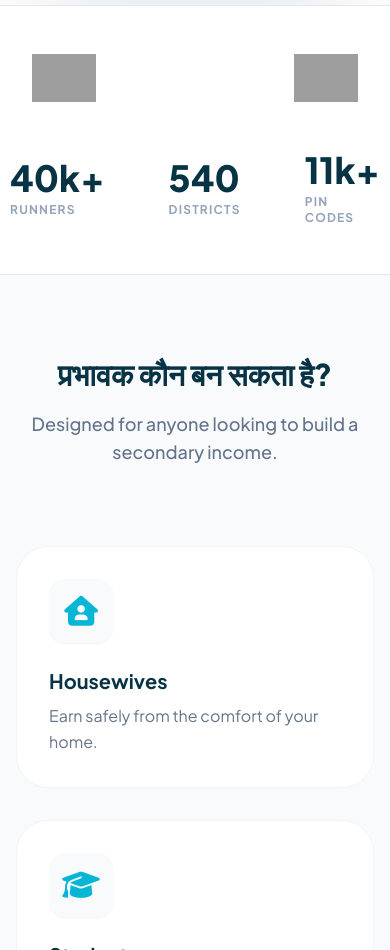
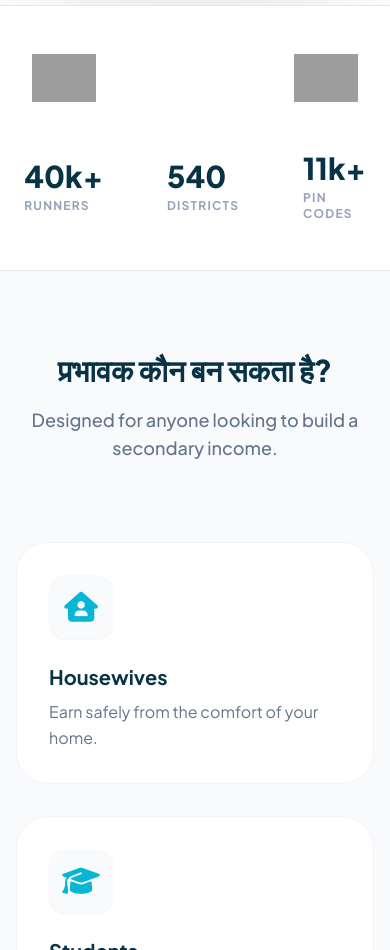
Before and after one commit to support44-a11y/PrabhavakTrial6, a plain HTML site: page index.html in a window 390 px wide. Shown: the part 1487-2437 px from the top of the page. Drawn offline with nearby package versions, Linux system fonts and the light colour scheme; grey boxes are pictures that could not be loaded.

Commit message:
Update index.html

```diff
--- a/index.html
+++ b/index.html
@@ -272,19 +272,19 @@
                     </div>
 
                     <!-- Stats (center) -->
-                    <div class="w-full md:w-3/5 flex gap-8 md:gap-16 items-center justify-center">
+                    <div class="w-full md:w-3/5 flex gap-8 md:gap-16 items-center justify-center px-4 md:px-0">
                         <div>
-                            <h3 class="text-4xl font-black text-brand-deep">40k+</h3>
+                            <h3 class="text-3xl sm:text-4xl font-black text-brand-deep">40k+</h3>
                             <p class="text-xs font-bold text-slate-400 uppercase tracking-widest mt-1">Runners</p>
                         </div>
                         <div class="h-12 w-px bg-slate-200"></div>
                         <div>
-                            <h3 class="text-4xl font-black text-brand-deep">540</h3>
+                            <h3 class="text-3xl sm:text-4xl font-black text-brand-deep">540</h3>
                             <p class="text-xs font-bold text-slate-400 uppercase tracking-widest mt-1">Districts</p>
                         </div>
                         <div class="h-12 w-px bg-slate-200"></div>
                         <div>
-                            <h3 class="text-4xl font-black text-brand-deep">11k+</h3>
+                            <h3 class="text-3xl sm:text-4xl font-black text-brand-deep">11k+</h3>
                             <p class="text-xs font-bold text-slate-400 uppercase tracking-widest mt-1">Pin Codes</p>
                         </div>
                     </div>
```
